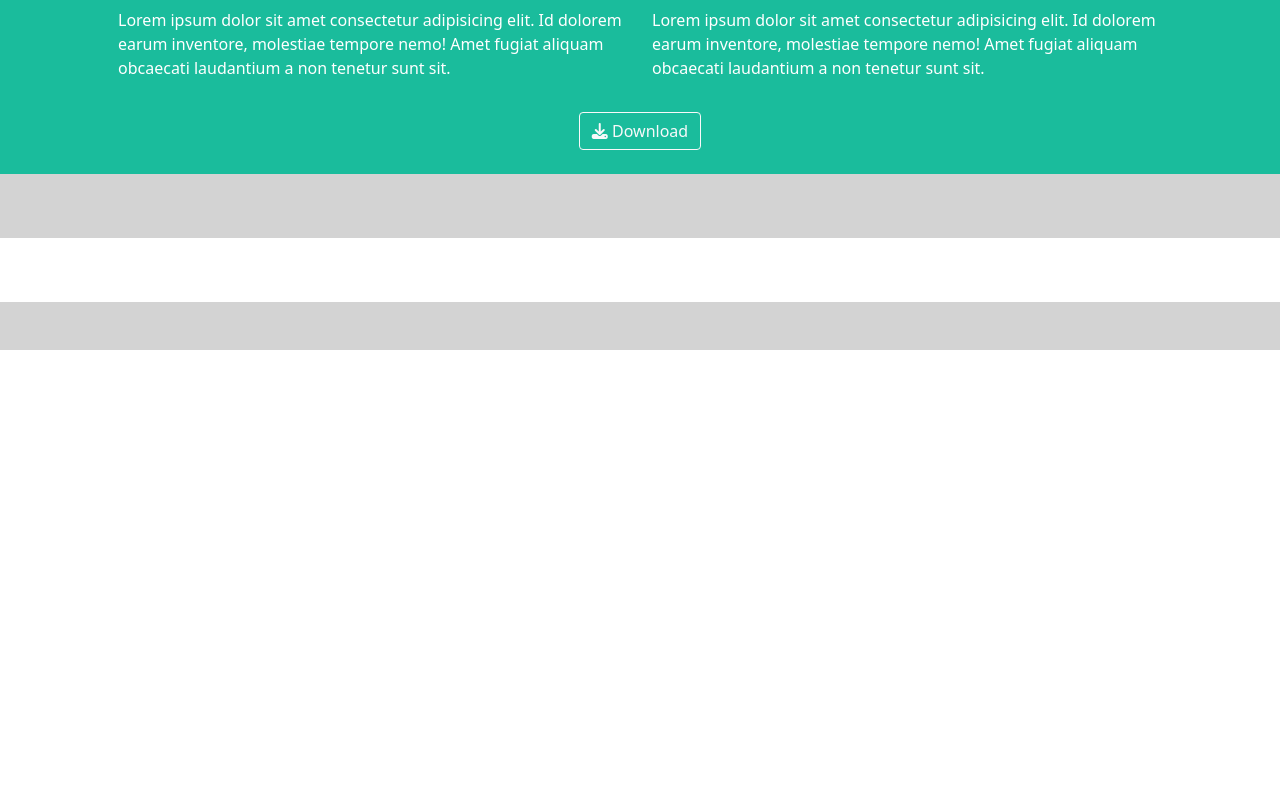
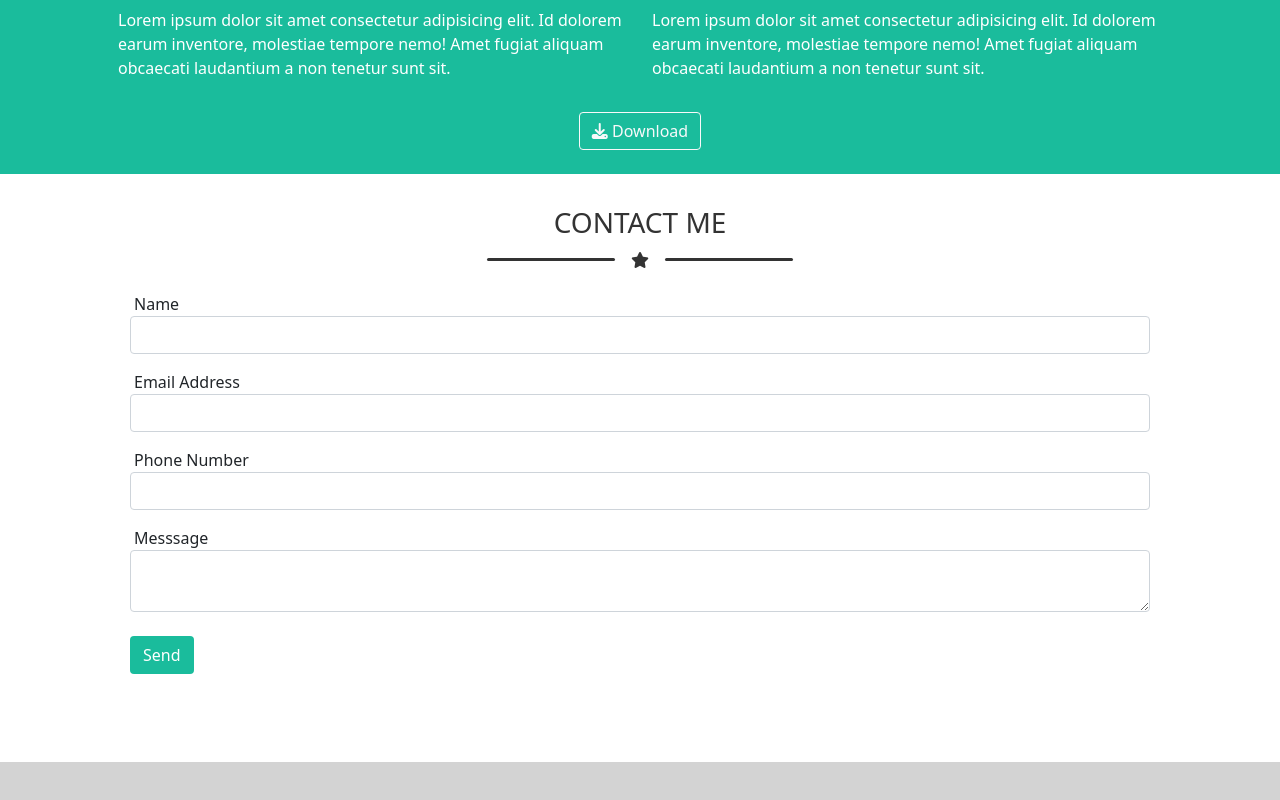
Before and after one commit to emascapa/html-css-bootstrap-freelancer, a plain HTML site: page index.html in a window 1280 px wide. Shown: the part 1388-2188 px from the top of the page. Before the commit the page ends 1738 px from the top, so only its background shows below. Drawn offline with nearby package versions, Linux system fonts and the light colour scheme.

Commit message:
Add contact me section

```diff
--- a/index.html
+++ b/index.html
@@ -138,28 +138,36 @@
 
             </div>
         </section>
-        <section class="debug" id="contact">
+        <section class="bg-white" id="contact">
             <div class="container py-4">
-                <div class="row justify-content-center my-2">
-                    <div class="col-8"></div>
-                </div>
-                <div class="row row-cols-1 justify-content-center">
-                    <div class="col-7">
-
-                    </div>
-                    <div class="col-7">
-
-                    </div>
-                    <div class="col-7">
-
-                    </div>
-                    <div class="col-7">
-
-                    </div>
-                    <div class="col-7">
-
+                <div class="d-flex flex-column align-items-center text_dark_custom">
+                    <h3 class="text-center text-uppercase mt-2">contact me</h3>
+                    <div class="d-flex align-items-center mt-1">
+                        <div class="line_star bg_line_dark"></div>
+                        <i class="fa-solid fa-star mx-3"></i>
+                        <div class="line_star bg_line_dark"></div>
                     </div>
                 </div>
+                <div class="mt-4 mx-5">
+                    <span class="mb-2 ms-1">Name</span>
+                    <div class="input-group mb-3">
+                        <input type="text" class="form-control" placeholder="" aria-label="Username" aria-describedby="basic-addon1">
+                    </div>
+                    <span class="mb-2 ms-1">Email Address</span>
+                    <div class="input-group mb-3">
+                        <input type="text" class="form-control" placeholder="" aria-label="Username" aria-describedby="basic-addon1">
+                    </div>
+                    <span class="mb-2 ms-1">Phone Number</span>
+                    <div class="input-group mb-3">
+                        <input type="text" class="form-control" placeholder="" aria-label="Username" aria-describedby="basic-addon1">
+                    </div>
+                    <span class="mb-2 ms-1">Messsage</span>
+                    <div class="input-group mb-4">
+                        <textarea class="form-control" aria-label="With textarea"></textarea>
+                    </div>
+                    <button type="submit" class="btn bg_hero_custom text-white">Send</button>
+                </div>
+
 
             </div>
         </section>
```
